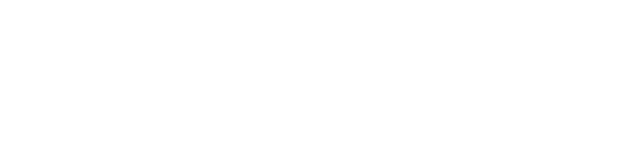
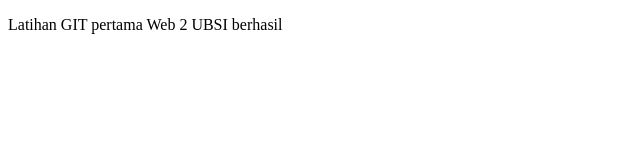
Before and after one commit to irawansan/latihan-git, a plain HTML site: page index.html in a window 1280 px wide. Shown: the whole page, without its empty margins (0-640 px from the left). Drawn offline with Linux system fonts and the light colour scheme.

Commit message:
penambahan isi index.html

```diff
--- a/index.html
+++ b/index.html
@@ -3,9 +3,10 @@
 <head>
     <meta charset="UTF-8">
     <meta name="viewport" content="width=device-width, initial-scale=1.0">
-    <title>Document</title>
+    <title>Latihan GIT </title>
 </head>
 <body>
+    <P>Latihan GIT pertama Web 2 UBSI berhasil</P>
 
 </body>
 </html>
```
